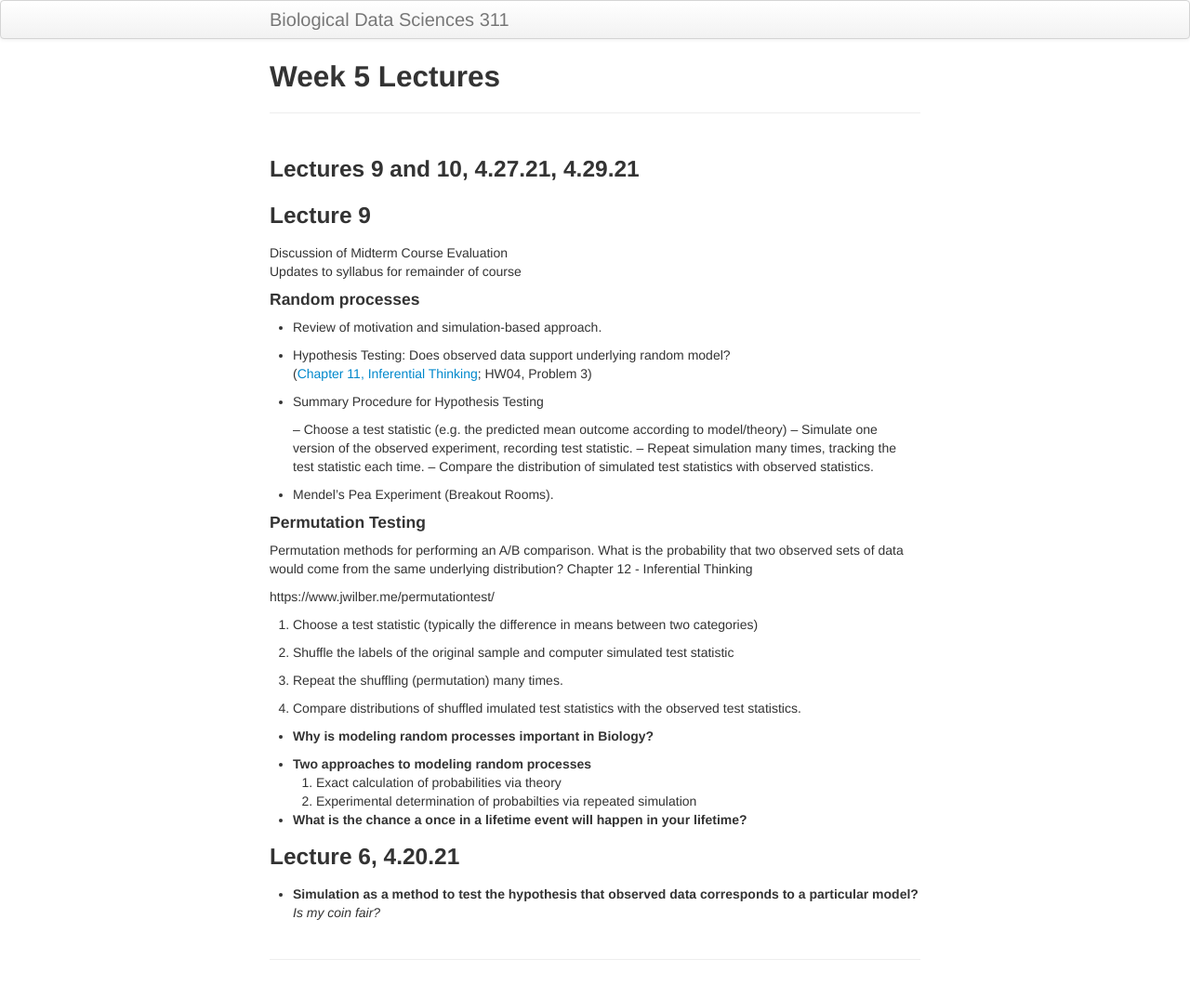
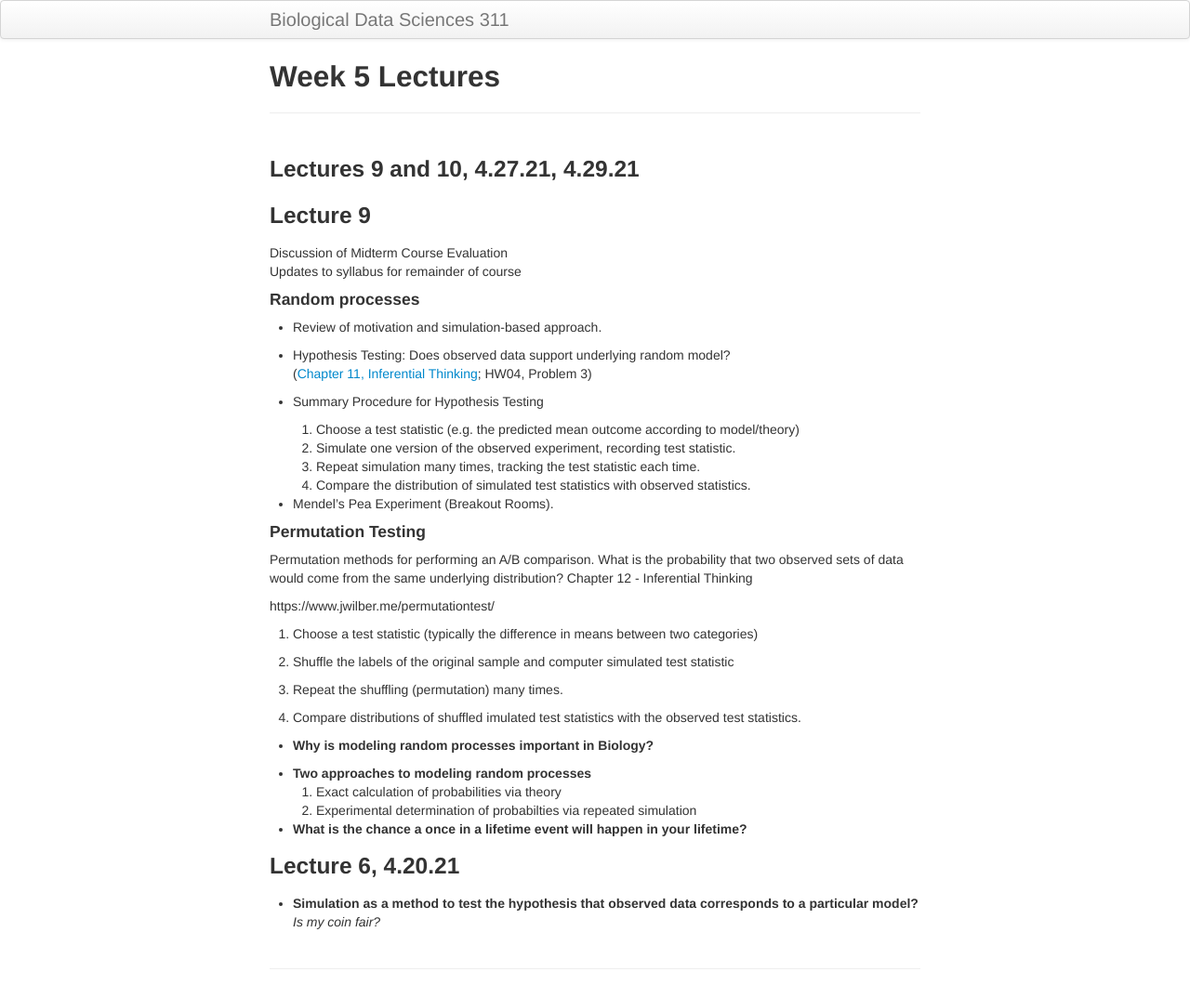
Before and after one commit to timothylwarren/bds311-sp21, a Jekyll site: the page built from lecture_notes/lec_wk05.md, in a window 1280 px wide. Shown: the whole page at 93% size. Built offline with Jekyll 4.4.1, drawn with Linux system fonts in a browser that asks for light colours; part of the change alters nothing that is shown.

Commit message:
Update lec_wk05.md

```diff
--- a/lecture_notes/lec_wk05.md
+++ b/lecture_notes/lec_wk05.md
@@ -18,10 +18,10 @@ Updates to syllabus for remainder of course
 
 - Summary Procedure for Hypothesis Testing
 
-   -- Choose a test statistic (e.g. the predicted mean outcome according to model/theory)
-   -- Simulate one version of the observed experiment, recording test statistic.
-   -- Repeat simulation many times, tracking the test statistic each time.
-   -- Compare the distribution of simulated test statistics with observed statistics.
+   1. Choose a test statistic (e.g. the predicted mean outcome according to model/theory)
+   2. Simulate one version of the observed experiment, recording test statistic.
+   3. Repeat simulation many times, tracking the test statistic each time.
+   4. Compare the distribution of simulated test statistics with observed statistics.
 
 - Mendel's Pea Experiment (Breakout Rooms).
 
```
